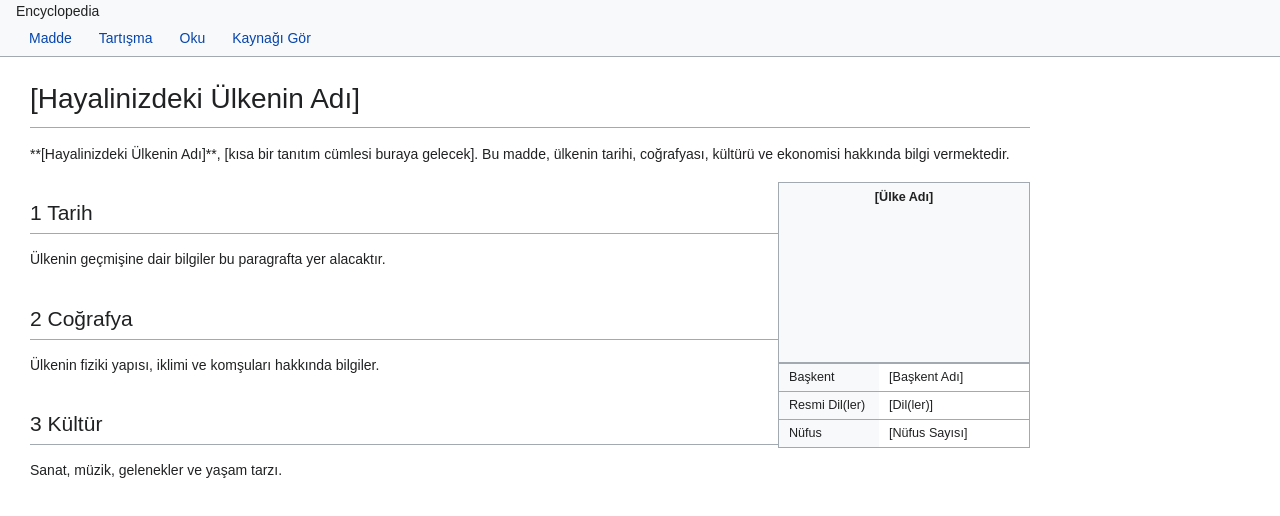
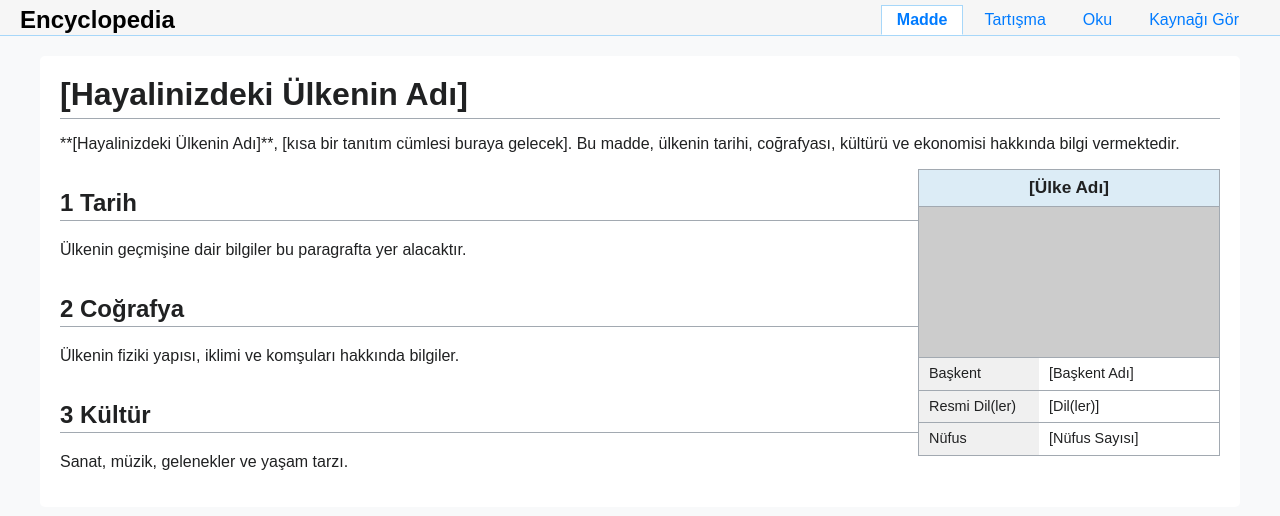
Before and after one commit to iMert07/wikipedia, a plain HTML site: page index.html in a window 1280 px wide. Drawn offline with Linux system fonts and the light colour scheme.

Commit message:
Update style.css

```diff
--- a/style.css
+++ b/style.css
@@ -1,19 +1,27 @@
 /* Genel Sıfırlama ve Fontlar */
 body {
-    font-family: 'Arial', 'Helvetica', sans-serif;
+    font-family: 'Arial', sans-serif; /* Wikipedia'nın kullandığına benzer bir font */
     margin: 0;
     padding: 0;
-    background-color: #fff; /* Tamamen beyaz sayfa arkaplanı */
-    color: #202122;
-    font-size: 0.875em; /* Metin boyutunu biraz küçültelim */
-    line-height: 1.6; /* Okunabilirliği artırmak için satır yüksekliği */
+    background-color: #f8f9fa; /* Açık gri sayfa arkaplanı */
+    color: #202122; /* Standart metin rengi */
 }
 
 /* --- Üst Başlık ve Menü Stilleri (Header) --- */
 .wiki-header {
-    background-color: #f8f9fa; /* Hafif gri üst çubuk arkaplanı */
-    border-bottom: 1px solid #a2a9b1; /* Gri alt çizgi */
-    padding: 0 16px; /* İçerik kenarlığıyla eşleşmesi için */
+    background-color: #f6f6f6; /* Hafif gri arkaplan */
+    border-bottom: 1px solid #a7d7f9; /* Mavi alt çizgi */
+    padding: 5px 20px 0 20px;
+    display: flex;
+    justify-content: space-between;
+    align-items: center;
+}
+
+.wiki-logo .logo-text {
+    font-size: 1.5em;
+    font-weight: bold;
+    color: #000;
+    /* Basit bir logo yerine metin kullanıyoruz */
 }
 
 .wiki-nav ul {
@@ -23,103 +31,86 @@ body {
     display: flex;
 }
 
-.wiki-nav li {
-    padding: 0;
-}
-
 .wiki-nav li a {
     text-decoration: none;
-    color: #0645ad; /* Standart Wikipedia mavi link rengi */
-    padding: 4px 12px 6px 12px;
+    color: #007bff; /* Mavi link rengi */
+    padding: 5px 15px;
     display: block;
     border: 1px solid transparent;
     border-bottom: none;
-    margin-right: 1px;
+    margin-right: 5px;
 }
 
-.wiki-nav .separator {
-    color: #a2a9b1;
-    line-height: 2;
-    margin: 0 5px;
-}
-
-.wiki-nav .active-tab {
+.wiki-nav li:first-child a {
     /* Aktif sekme stili */
     background-color: #fff;
-    border-color: #a2a9b1 #a2a9b1 #fff #a2a9b1; /* Sadece alt çizgi beyaz */
+    border-color: #a7d7f9;
+    border-bottom: 1px solid #fff;
     font-weight: bold;
-    color: #202122;
 }
 
 /* --- İçerik Düzeni (Content Wrapper) --- */
 .content-wrapper {
-    /* Sayfayı sola yaslayıp, sağda biraz boşluk bırakalım */
-    max-width: 1600px;
-    margin: 0 20px; /* Soldan ve sağdan boşluk */
-    padding-top: 20px;
+    max-width: 1200px;
+    margin: 0 auto;
+    padding: 20px;
+    display: flex;
+    /* Ana içeriğin infobox'tan daha geniş olması için */
 }
 
 .wiki-content {
-    /* Genişlik ayarı burada önemli */
-    max-width: 1000px;
-    margin-left: 10px; /* Sola yaslı */
-    padding: 0;
+    flex-grow: 1; /* Geriye kalan tüm alanı kapla */
+    padding-right: 20px; /* Infobox ile arasında boşluk bırak */
+    background-color: #fff; /* İçerik alanı beyaz arkaplan */
+    padding: 20px;
+    border-radius: 5px;
 }
 
 /* --- Ana Başlıklar Stili --- */
 .main-title {
     font-size: 2em;
-    font-weight: normal; /* Wikipedia ana başlıkları bold değildir */
-    border-bottom: 1px solid #a2a9b1;
+    border-bottom: 1px solid #a2a9b1; /* Wikipedia ana başlık alt çizgisi */
     padding-bottom: 5px;
     margin-top: 0;
-    margin-bottom: 15px;
+    margin-bottom: 10px;
 }
 
 h2 {
     font-size: 1.5em;
-    font-weight: normal;
     border-bottom: 1px solid #a2a9b1;
     margin-top: 1.5em;
     padding-bottom: 3px;
-    margin-bottom: 0.5em;
-}
-
-p {
-    margin-bottom: 1em;
 }
 
 /* --- Bilgi Kutusu (Infobox) Stili --- */
 .infobox {
-    width: 250px; /* Daha kompakt bir genişlik */
-    float: right;
-    margin: 3px 0 1em 1em; /* Üstteki başlığa yakın olması için üst margin'i azaltıldı */
+    width: 300px; /* Standart infobox genişliği */
+    float: right; /* İçeriğin yanına kaydır */
+    margin: 0 0 1em 1em;
     border: 1px solid #a2a9b1;
-    background-color: #f8f9fa;
+    background-color: #f8f9fa; /* Hafif gri infobox arkaplanı */
     font-size: 90%;
     line-height: 1.5;
-    clear: right;
-    padding: 0; /* İç padding kaldırıldı */
+    clear: right; /* Sağa kaydırmayı temizle */
 }
 
 .infobox-title {
-    font-size: 1em; /* Normal font boyutu */
+    font-size: 1.2em;
     font-weight: bold;
     text-align: center;
     padding: 5px;
-    background-color: transparent; /* Arkaplan şeffaf */
+    background-color: #dcecf6; /* Hafif mavi başlık arkaplanı */
     margin: 0;
-    border-bottom: none; /* Alt çizgi yok */
+    border-bottom: 1px solid #a2a9b1;
 }
 
 .infobox-image-placeholder {
-    height: 150px;
-    background-color: #f8f9fa; /* Arkaplan gri */
+    height: 150px; /* Resim için yer tutucu boyutu */
+    background-color: #ccc;
     text-align: center;
     line-height: 150px;
     color: #333;
     font-style: italic;
-    border-bottom: 1px solid #a2a9b1;
 }
 
 .infobox table {
@@ -128,13 +119,14 @@ p {
 }
 
 .infobox th, .infobox td {
-    padding: 4px 10px;
+    padding: 5px 10px;
     border-top: 1px solid #a2a9b1;
     text-align: left;
 }
 
 .infobox th {
     font-weight: normal;
+    background-color: #f0f0f0; /* Tablo başlıkları için hafif gölgelendirme */
     width: 40%;
 }
 
```
